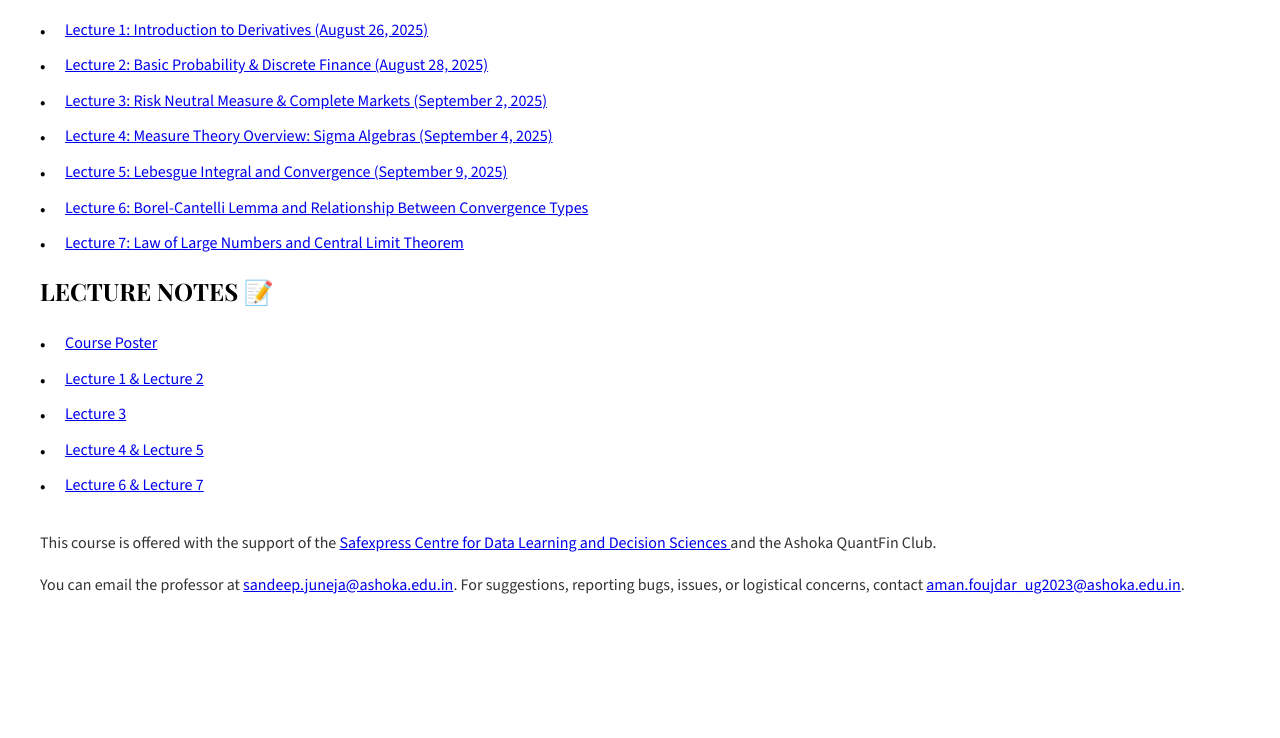
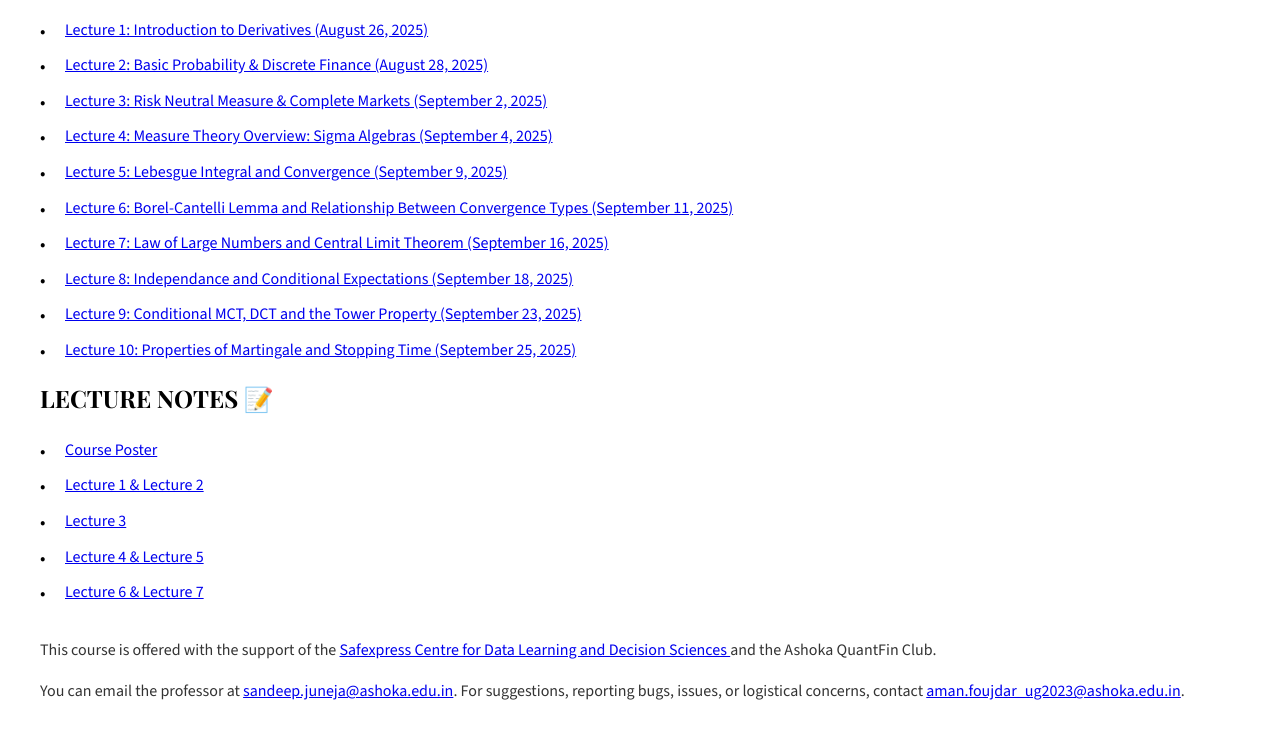
Before and after one commit to stocalc/stocalc.github.io, a plain HTML site: page index.html in a window 1280 px wide. Shown: the part 1112-1850 px from the top of the page. Before the commit the page ends 1765 px from the top, so only its background shows below. Drawn offline with nearby package versions, Linux system fonts and the light colour scheme.

Commit message:
Update index.html

```diff
--- a/index.html
+++ b/index.html
@@ -64,8 +64,11 @@
                     <li><a href="https://www.youtube.com/live/LUKuUPhQwW4?feature=shared">Lecture 3: Risk Neutral Measure & Complete Markets (September 2, 2025)</a></li>
                     <li><a href="https://www.youtube.com/watch?v=KC-HZLO7ikM">Lecture 4: Measure Theory Overview: Sigma Algebras (September 4, 2025)</a></li>
                     <li><a href="https://www.youtube.com/watch?v=FKkJKFXd7sY">Lecture 5: Lebesgue Integral and Convergence (September 9, 2025)</a></li>
-                    <li><a href="https://www.youtube.com/watch?v=d13G20q3eDM">Lecture 6: Borel-Cantelli Lemma and Relationship Between Convergence Types</a></li>
-                    <li><a href="https://www.youtube.com/watch?v=jnVLLNjT-Fg">Lecture 7: Law of Large Numbers and Central Limit Theorem </a></li>
+                    <li><a href="https://www.youtube.com/watch?v=d13G20q3eDM">Lecture 6: Borel-Cantelli Lemma and Relationship Between Convergence Types (September 11, 2025)</a></li>
+                    <li><a href="https://www.youtube.com/watch?v=jnVLLNjT-Fg">Lecture 7: Law of Large Numbers and Central Limit Theorem (September 16, 2025)</a></li>
+                    <li><a href="https://www.youtube.com/watch?v=0bimM7MihXo">Lecture 8: Independance and Conditional Expectations (September 18, 2025)</a></li>
+                    <li><a href="https://www.youtube.com/watch?v=STHBlgmWX5E">Lecture 9: Conditional MCT, DCT and the Tower Property (September 23, 2025)</a></li>
+                    <li><a href="https://www.youtube.com/watch?v=dh6hE3F02BI">Lecture 10: Properties of Martingale and Stopping Time (September 25, 2025)</a></li>
                     </ul>
             </section>
 
```
